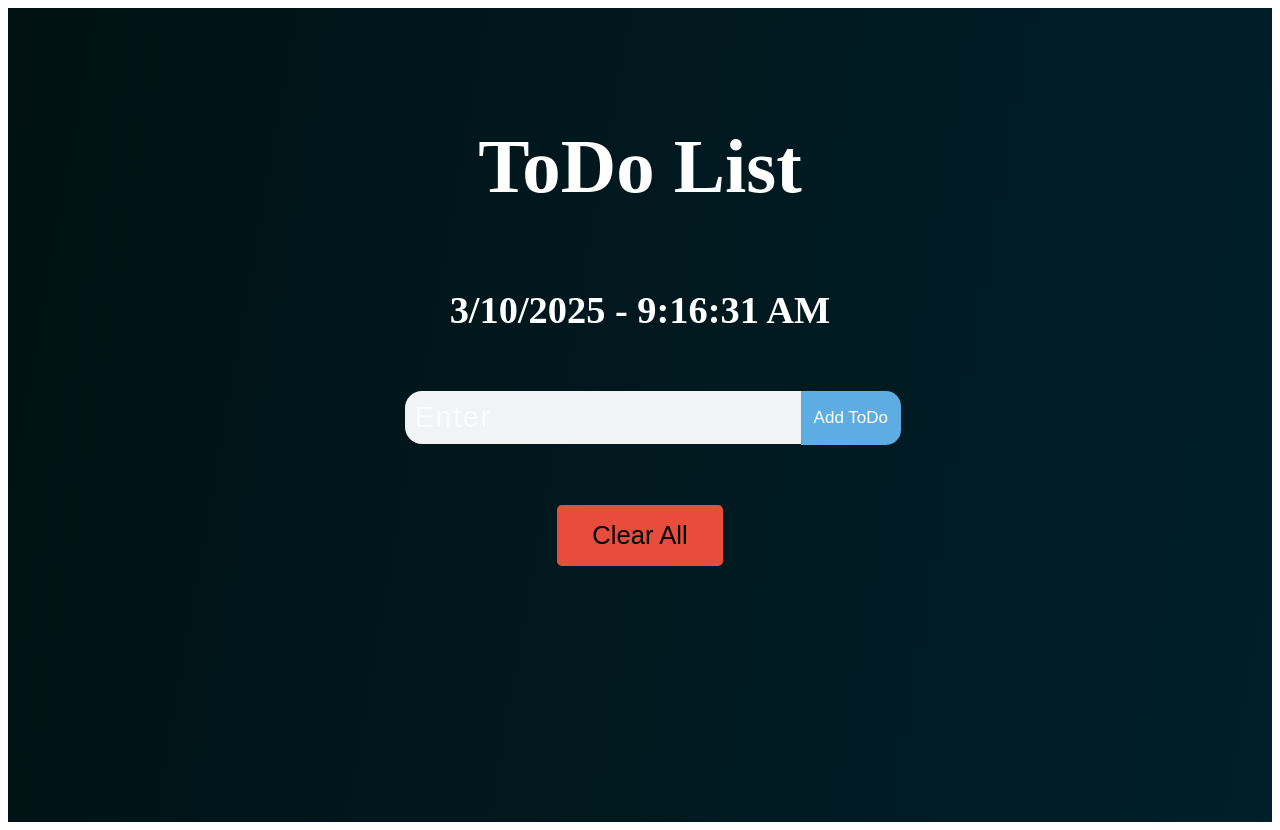
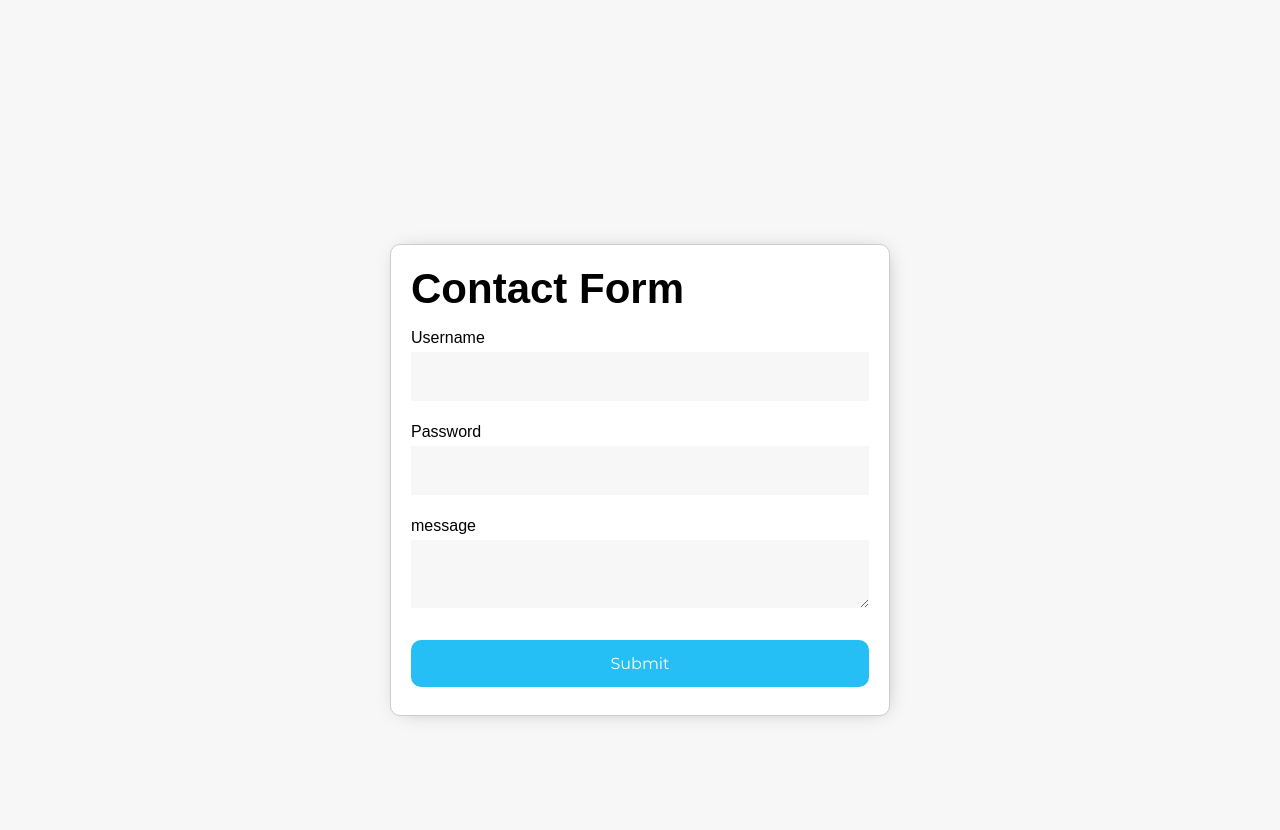
Before and after one commit to krish240317/React-Project-Practice, a React (Vite) app: page / in a window 1280 px wide. After the commit the page ends 800 px from the top, so only its background shows below. Built offline with nearby package versions, Linux system fonts and the light colour scheme.

Commit message:
Add registration, login, and contact forms; update App component to include new forms

```diff
--- a/src/App.jsx
+++ b/src/App.jsx
@@ -6,6 +6,9 @@ import { EventProps } from './components/EventProps.jsx'
 import { Practice } from './components/Practice.jsx'
 import { ToggleSwitch } from './Projects/ToggleSwitch/ToggleSwitch.jsx'
 import  {ToDo} from './Projects/ToDoApp/ToDo.jsx'
+import {RegistrationForm} from './hooks/useState/RegistrationForm.jsx'
+import { LoginForm } from "./hooks/useState/loginform.jsx";
+import { ContactForm } from "./hooks/useState/ContactForm.jsx";
 export const App = (props) => {
   return (
     <section className={styles.container}>
@@ -14,7 +17,10 @@ export const App = (props) => {
       {/* <EventProps/> */}
       {/* <ToggleSwitch /> */}
       {/* <Practice/> */}
-      <ToDo/>
+      {/* <ToDo/> */}
+      {/* <RegistrationForm/> */}
+      {/* <LoginForm/> */}
+      <ContactForm/>
     </section>
   )
 }
--- a/src/Projects/ToDoApp/TodoLocalStorage.jsx
+++ b/src/Projects/ToDoApp/TodoLocalStorage.jsx
@@ -1,4 +1,6 @@
+
 const todoKey = "reactTodo";
+
 export const getLocalData = () => {
     const rawTodo = localStorage.getItem(todoKey);
     if (!rawTodo) return [];
--- /dev/null
+++ b/src/hooks/useState/ContactForm.jsx
@@ -0,0 +1,41 @@
+import React from 'react'
+import { useState } from 'react';
+import './index.css'
+
+export const ContactForm = () => {
+    const [user,setUser]=useState({
+        username:'',
+        email:'',
+        message:'',
+    });
+
+
+    const handelChange=(e)=>{
+        const {name,value}=e.target;
+        setUser((prev)=>({...prev,[name]:value}));
+    }
+    const handelSubmit=(e)=>{
+        e.preventDefalut();
+        console.log(user);
+    }
+  return (
+    <>
+    <div className='container'>
+        <h1>Contact Form</h1>
+        <form onSubmit={handelSubmit}>
+                <label htmlFor="username">Username</label>
+                <input type="text" name='username' value={user.username} onChange={handelChange} />
+
+                <label htmlFor="email">Password</label>
+                <input type="email" name='email' value={user.password} onChange={handelChange} />
+
+                <label htmlFor="message">message</label>
+                <textarea type="textarea" name='message' value={user.textarea} onChange={handelChange}></textarea>
+                <button type='submit'>
+                    Submit
+                </button>
+            </form>
+    </div>
+    </>
+  )
+}
--- /dev/null
+++ b/src/hooks/useState/LoginForm.jsx
@@ -0,0 +1,39 @@
+import React from 'react'
+import './index.css'
+import { useState } from 'react'
+
+const LoginForm = () => {
+    const [user, SetUser] = useState({
+        username: '',
+        password: ''
+    })
+
+    const handelChange = (e) => {
+      const { name, value }=e.target;
+        SetUser((prev) =>({...prev,[name]:value}));
+    }
+    const handelSubmit=(e)=>{
+        e.preventDefault();
+        console.log(user);
+        // return user;
+    }
+    return (
+        <div className='container'>
+
+            <h1>Login Form</h1>
+            <form onSubmit={handelSubmit}>
+                <label htmlFor="username">Username</label>
+                <input type="text" name='username' value={user.username} onChange={handelChange} />
+
+                <label htmlFor="password">Password</label>
+                <input type="password" name='password' value={user.password} onChange={handelChange} />
+
+                <button type='submit'>
+                    Submit
+                </button>
+            </form>
+        </div>
+    )
+}
+
+export { LoginForm }
--- /dev/null
+++ b/src/hooks/useState/RegistrationForm.jsx
@@ -0,0 +1,123 @@
+
+import "./index.css";
+import { useState } from "react";
+
+export const RegistrationForm = () => {
+  const [user, setUser] = useState({
+    firstName: "",
+    lastName: "",
+    email: "",
+    password: "",
+    phoneNumber: "",
+  });
+
+  const handleInputChange = (e) => {
+    const { name, value } = e.target;
+
+    setUser((prev) => ({ ...prev, [name]: value }));
+  };
+
+  const handleFormSubmit = (event) => {
+    event.preventDefault();
+    console.log(user);
+  };
+
+  return (
+    <>
+      <form onSubmit={handleFormSubmit}>
+        <div className="container">
+          <h1>Sign Up</h1>
+          <p>Please fill in this form to create an account.</p>
+
+          <label htmlFor="firstName">
+            <b>First Name</b>
+          </label>
+          <input
+            type="text"
+            name="firstName"
+            placeholder="Enter firstName"
+            required
+            value={user.firstName}
+            onChange={handleInputChange}
+          />
+
+          <label htmlFor="lastName">
+            <b>Last Name</b>
+          </label>
+          <input
+            type="text"
+            name="lastName"
+            placeholder="Enter lastName"
+            required
+            value={user.lastName}
+            onChange={handleInputChange}
+          />
+
+          <label htmlFor="email">
+            <b>Email</b>
+          </label>
+          <input
+            type="text"
+            placeholder="Enter Email"
+            name="email"
+            required
+            value={user.email}
+            onChange={handleInputChange}
+          />
+
+          <label htmlFor="password">
+            <b>Password</b>
+          </label>
+          <input
+            type="password"
+            placeholder="Enter Password"
+            name="password"
+            required
+            value={user.password}
+            onChange={handleInputChange}
+          />
+
+          <label htmlFor="phone">
+            <b>Phone Number</b>
+          </label>
+
+          <input
+            type="phone"
+            name="phoneNumber"
+            placeholder="9876543211"
+            required
+            value={user.phoneNumber}
+            onChange={handleInputChange}
+          />
+
+          <p>
+            By creating an account you agree to our
+            <a href="#" style={{ color: "dodgerblue" }}>
+              Terms & Privacy
+            </a>
+          </p>
+
+          <div className="clearfix">
+            <button type="submit" className="btn">
+              Sign Up
+            </button>
+          </div>
+        </div>
+      </form>
+
+      <section
+        className="summary"
+        style={{ textAlign: "center", marginTop: "30px" }}
+      >
+        <p>
+          Hello, my name is
+          <span>
+            {user.firstName} {user.lastName}
+          </span>
+          . My email address is <span>{user.email}</span> and my phone number is
+          <span>{user.phoneNumber}</span>.
+        </p>
+      </section>
+    </>
+  );
+};
--- /dev/null
+++ b/src/hooks/useState/index.css
@@ -0,0 +1,129 @@
+@import url("https://fonts.googleapis.com/css?family=Montserrat:400,500&display=swap");
+
+* {
+  margin: 0;
+  padding: 0;
+  box-sizing: border-box;
+  font-family: "Urbanist", sans-serif;
+}
+
+html {
+  font-size: 62.5%;
+}
+
+:root {
+  --primary-color: #1c2833;
+  --secondary-color: #fff;
+  --bg-color: #f2f3f4;
+}
+
+h1,
+h2,
+h3,
+h4,
+h5,
+h6 {
+  font-weight: 900;
+}
+
+h1 {
+  font-size: 4.2rem;
+  font-weight: bold;
+  margin-bottom: 1.6rem;
+}
+
+body {
+  font-family: Montserrat, Arial, Helvetica, sans-serif;
+  background-color: #f7f7f7;
+}
+* {
+  box-sizing: border-box;
+}
+
+/* Add padding to container elements */
+.container {
+  padding: 20px;
+  width: 500px;
+  position: absolute;
+  left: 50%;
+  top: 60%;
+  transform: translate(-50%, -50%);
+  border: 1px solid #ccc;
+  border-radius: 10px;
+  background: white;
+  -webkit-box-shadow: 2px 1px 21px -9px rgba(0, 0, 0, 0.38);
+  -moz-box-shadow: 2px 1px 21px -9px rgba(0, 0, 0, 0.38);
+  box-shadow: 2px 1px 21px -9px rgba(0, 0, 0, 0.38);
+}
+
+/* Full-width input fields */
+input[type="text"],
+input[type="email"],
+input[type="password"],
+textarea {
+  width: 100%;
+  padding: 15px;
+  margin: 5px 0 22px 0;
+  display: inline-block;
+  border: none;
+  background: #f7f7f7;
+  font-family: Montserrat, Arial, Helvetica, sans-serif;
+  font-size: 1.6rem;
+}
+
+input[type="phone"] {
+  width: 100%;
+  padding: 15px;
+  margin: 5px 0 22px 0;
+  display: inline-block;
+  border: none;
+  background: #f7f7f7;
+}
+
+input[type="text"]:focus,
+input[type="password"]:focus,
+input[type="phone"]:focus {
+  background-color: #ddd;
+  outline: none;
+}
+
+/* Set a style for all buttons */
+button {
+  background-color: #0eb7f4;
+  color: white;
+  padding: 14px 20px;
+  margin: 8px 0;
+  border: none;
+  cursor: pointer;
+  width: 100%;
+  opacity: 0.9;
+  font-size: 16px;
+  font-family: Montserrat, Arial, Helvetica, sans-serif;
+  border-radius: 10px;
+}
+
+button:hover {
+  opacity: 1;
+}
+
+span {
+  font-size: 1.6rem;
+  font-weight: bold;
+  margin: 0 0.6rem;
+  color: #0eb7f4;
+}
+label,
+p {
+  font-size: 1.6rem;
+}
+p {
+  margin-bottom: 3.2rem;
+  font-size: 1.8rem;
+}
+
+/* Change styles for signup button on extra small screens */
+@media screen and (max-width: 300px) {
+  .signupbtn {
+    width: 100%;
+  }
+}
```
Also changed, not shown: src/Projects/ToDoApp/ToDo.css (+7 -9 lines).
